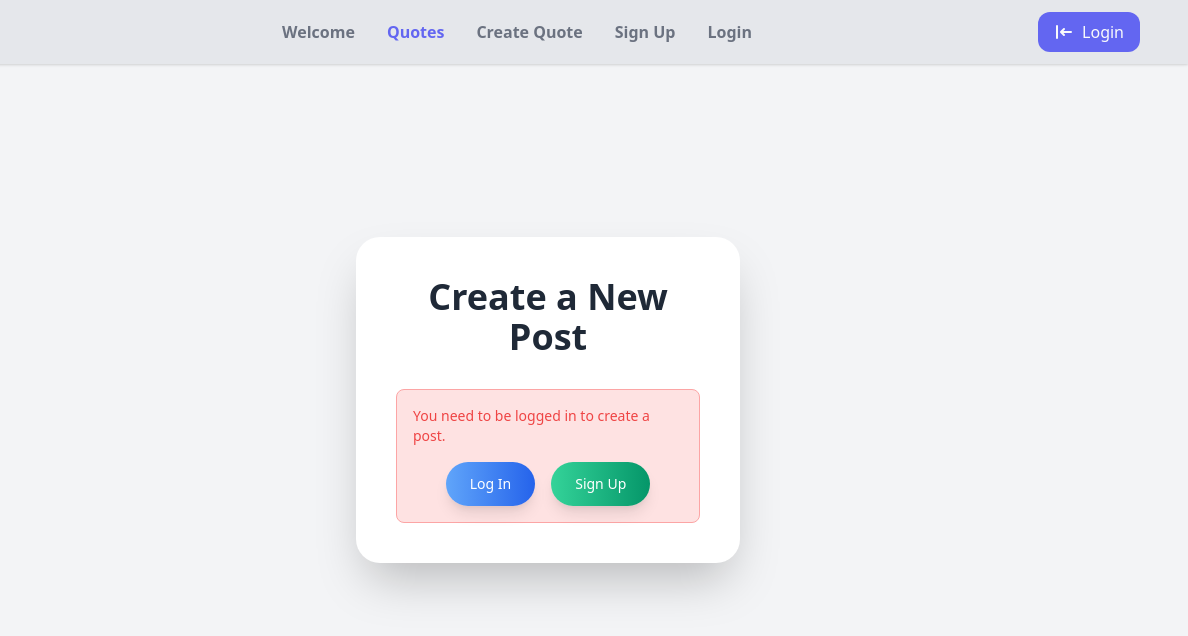
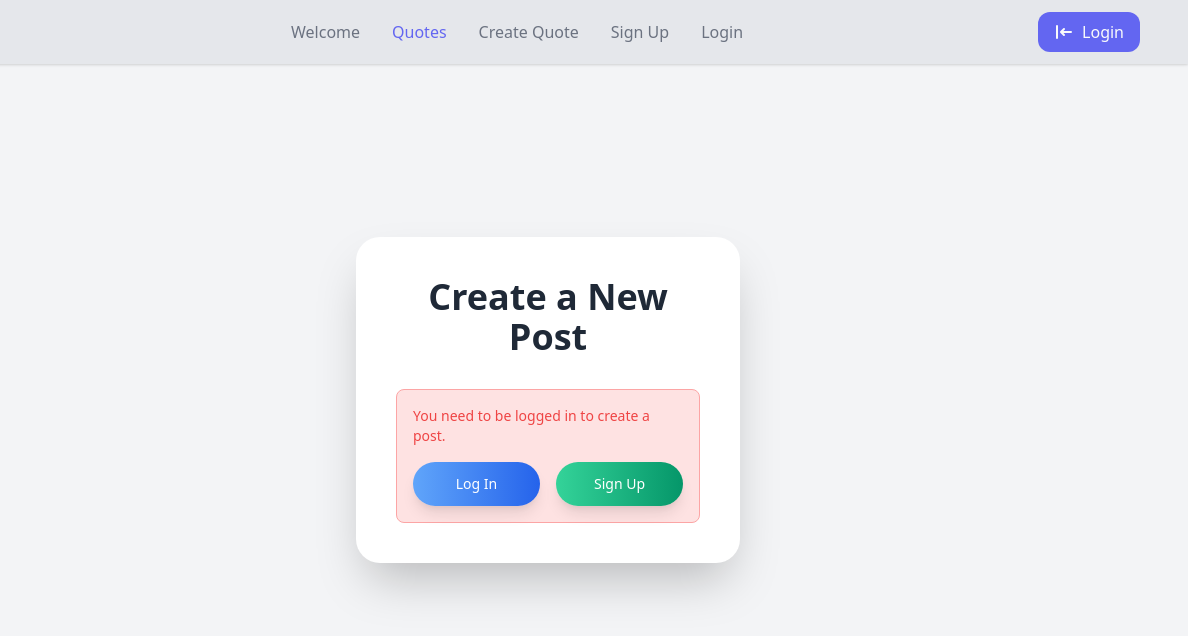
Before and after one commit to darthpedroo/whattoday, a website with bundled scripts: page docs/quote.html in a window 1280 px wide. Shown: the full height of the page, 92-1280 px from the left. Built offline with nearby package versions, Linux system fonts and the light colour scheme.

Commit message:
changed every a link to an onclick so it works both on localhost and github pages

```diff
--- a/docs/assets/js/upload-quote.js
+++ b/docs/assets/js/upload-quote.js
@@ -83,6 +83,8 @@ function getJWTFromCookies() {
   // Find the cookie named 'Authorization' and return its value
   for (let cookie of cookies) {
     cookie = cookie.trim(); // Remove leading spaces
+    console.log(cookie)
+    console.log("caca")
     if (cookie.startsWith('Authorization=')) {
       return cookie.substring('Authorization='.length); // Return the JWT token
     }
--- a/docs/navbar.html
+++ b/docs/navbar.html
@@ -9,17 +9,25 @@
     </div>
     <div class="text-gray-500 order-3 w-full md:w-auto md:order-2">
       <ul class="flex font-semibold justify-between">
-          <!-- Active Link = text-indigo-500
-          Inactive Link = hover:text-indigo-500 -->
-          <li class="md:px-4 md:py-2 hover:text-indigo-400"><a href="/docs/index.html">Welcome</a></li>
-          <li class="md:px-4 md:py-2 text-indigo-500"><a href="/docs/quotes.html">Quotes</a></li>
-          <li class="md:px-4 md:py-2 hover:text-indigo-400"><a href="/docs/quote.html">Create Quote</a></li>
-          <li class="md:px-4 md:py-2 hover:text-indigo-400"><a href="/docs/signup.html">Sign Up</a></li>
-          <li class="md:px-4 md:py-2 hover:text-indigo-400"><a href="/docs/login.html">Login</a></li>
+        <li class="md:px-4 md:py-2 hover:text-indigo-400">
+          <button onclick="location.href='/docs/index.html'" class="hover:text-indigo-500">Welcome</button>
+        </li>
+        <li class="md:px-4 md:py-2 text-indigo-500">
+          <button onclick="location.href='/docs/quotes.html'" class="hover:text-indigo-500">Quotes</button>
+        </li>
+        <li class="md:px-4 md:py-2 hover:text-indigo-400">
+          <button onclick="location.href='/docs/quote.html'" class="hover:text-indigo-500">Create Quote</button>
+        </li>
+        <li class="md:px-4 md:py-2 hover:text-indigo-400">
+          <button onclick="location.href='/docs/signup.html'" class="hover:text-indigo-500">Sign Up</button>
+        </li>
+        <li class="md:px-4 md:py-2 hover:text-indigo-400">
+          <button onclick="location.href='/docs/login.html'" class="hover:text-indigo-500">Login</button>
+        </li>
       </ul>
     </div>
     <div class="order-2 md:order-3">
-        <button class="px-4 py-2 bg-indigo-500 hover:bg-indigo-600 text-gray-50 rounded-xl flex items-center gap-2">
+      <button class="px-4 py-2 bg-indigo-500 hover:bg-indigo-600 text-gray-50 rounded-xl flex items-center gap-2" onclick="location.href='/docs/login.html'">
         <!-- Heroicons - Login Solid -->
         <svg xmlns="http://www.w3.org/2000/svg" class="h-5 w-5" viewBox="0 0 20 20" fill="currentColor">
           <path fill-rule="evenodd" d="M3 3a1 1 0 011 1v12a1 1 0 11-2 0V4a1 1 0 011-1zm7.707 3.293a1 1 0 010 1.414L9.414 9H17a1 1 0 110 2H9.414l1.293 1.293a1 1 0 01-1.414 1.414l-3-3a1 1 0 010-1.414l3-3a1 1 0 011.414 0z" clip-rule="evenodd" />
--- a/docs/quote.html
+++ b/docs/quote.html
@@ -23,17 +23,13 @@
 
         <!-- Redirect Buttons below the Error Message -->
         <div class="mt-4 flex justify-center gap-4">
-          <a href="/docs/login.html" class="text-indigo-600 hover:text-indigo-500">
-            <button id="login-redirect" class="w-full py-3 px-6 text-white bg-gradient-to-r from-blue-400 to-blue-600 rounded-full hover:from-blue-500 hover:to-blue-700 focus:outline-none focus:ring-2 focus:ring-blue-400 transform hover:scale-105 transition duration-300 ease-in-out shadow-lg">
-              Log In
-            </button>
-          </a>
+          <button id="login-redirect" class="w-full py-3 px-6 text-white bg-gradient-to-r from-blue-400 to-blue-600 rounded-full hover:from-blue-500 hover:to-blue-700 focus:outline-none focus:ring-2 focus:ring-blue-400 transform hover:scale-105 transition duration-300 ease-in-out shadow-lg" onclick="window.location.href='/docs/login.html'">
+            Log In
+          </button>
 
-          <a href="/docs/signup.html" class="text-indigo-600 hover:text-indigo-500">
-            <button id="signup-redirect" class="w-full py-3 px-6 text-white bg-gradient-to-r from-green-400 to-green-600 rounded-full hover:from-green-500 hover:to-green-700 focus:outline-none focus:ring-2 focus:ring-green-400 transform hover:scale-105 transition duration-300 ease-in-out shadow-lg">
-              Sign Up
-            </button>
-          </a>
+          <button id="signup-redirect" class="w-full py-3 px-6 text-white bg-gradient-to-r from-green-400 to-green-600 rounded-full hover:from-green-500 hover:to-green-700 focus:outline-none focus:ring-2 focus:ring-green-400 transform hover:scale-105 transition duration-300 ease-in-out shadow-lg" onclick="window.location.href='/docs/signup.html'">
+            Sign Up
+          </button>
         </div>
       </div>
 
```
Also changed, not shown: docs/login.html (+3 -4 lines), docs/quotes.html (+17 -0 lines), docs/signup.html (+5 -1 lines). Lines whose indentation alone changed are shown as unchanged.
